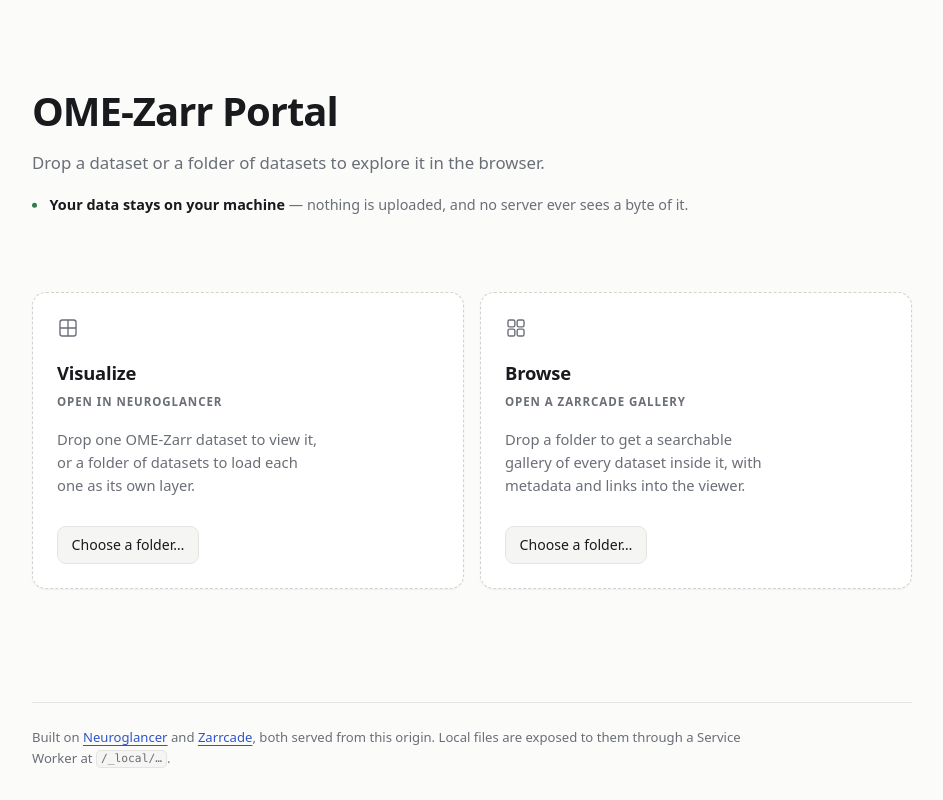
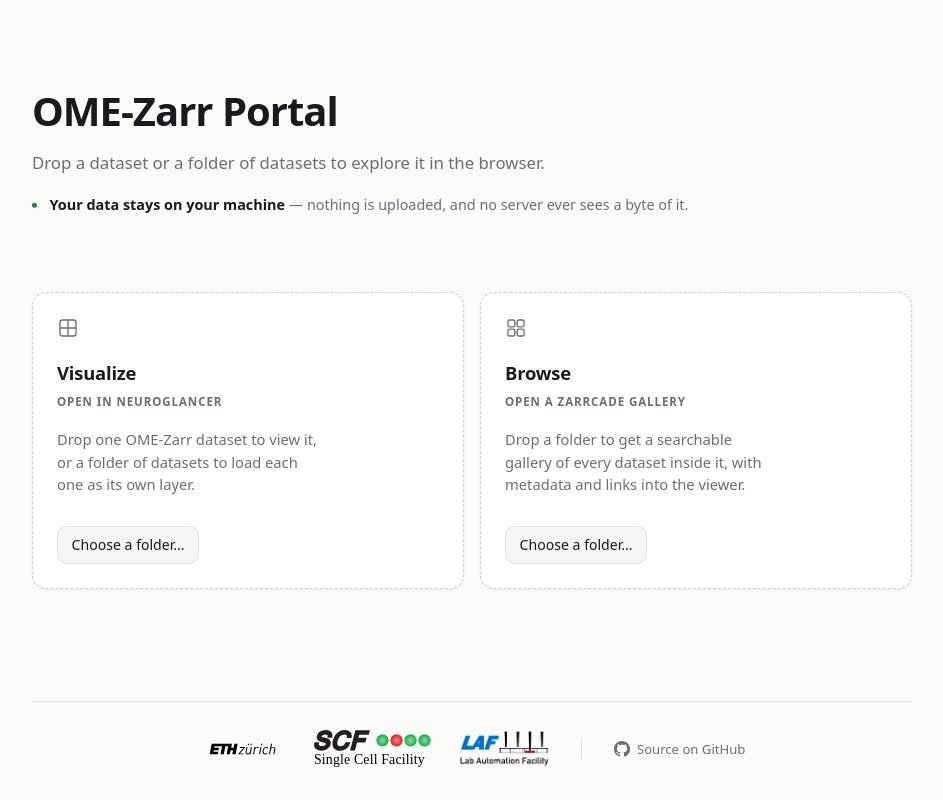
Before and after one commit to bsse-scf/ome-zarr-portal, a website built with Vite: page index.html in a window 1280 px wide. Shown: the whole page, without its empty margins (168-1111 px from the left). Built offline with nearby package versions, Linux system fonts and the light colour scheme.

Commit message:
Add a footer with the facility logos and a source link
Centre the ETH, Single Cell Facility and Lab Automation Facility marks
under a hairline rule, with a GitHub link to this repository beside them.
The logos are dark artwork on transparency, so on a dark page they are
inverted and their hue rotated a half turn, which restores the brand
colours without a light plate behind the row.

Drop the Service Worker namespace paragraph, along with the element
lookup that filled it.

Co-Authored-By: Claude Opus 5 <noreply@anthropic.com>

```diff
--- a/index.html
+++ b/index.html
@@ -73,12 +73,43 @@
       </main>
 
       <footer class="colophon">
-        <p>
-          Built on <a href="https://github.com/google/neuroglancer">Neuroglancer</a> and
-          <a href="https://github.com/JaneliaSciComp/zarrcade">Zarrcade</a>, both served
-          from this origin. Local files are exposed to them through a Service Worker at
-          <code id="namespace-example">_local/…</code>.
-        </p>
+        <div class="site-footer">
+          <div class="institution-logos" aria-label="ETH Zürich facilities">
+            <a href="https://ethz.ch/" target="_blank" rel="noopener" aria-label="ETH Zürich">
+              <img src="/src/ui/logos/eth_logo_kurz_pos.svg" alt="ETH Zürich" />
+            </a>
+            <a
+              href="https://bsse.ethz.ch/scf/"
+              target="_blank"
+              rel="noopener"
+              aria-label="D-BSSE Single Cell Facility"
+            >
+              <img src="/src/ui/logos/SCF_Logo.svg" alt="Single Cell Facility" />
+            </a>
+            <a
+              href="https://bsse.ethz.ch/scf/"
+              target="_blank"
+              rel="noopener"
+              aria-label="D-BSSE Lab Automation Facility"
+            >
+              <img src="/src/ui/logos/LAF_Logo.png" alt="Lab Automation Facility" />
+            </a>
+          </div>
+
+          <a
+            class="repo-link"
+            href="https://github.com/bsse-scf/ome-zarr-portal"
+            target="_blank"
+            rel="noopener"
+          >
+            <svg width="16" height="16" viewBox="0 0 16 16" fill="currentColor" aria-hidden="true">
+              <path
+                d="M8 0C3.58 0 0 3.58 0 8c0 3.54 2.29 6.53 5.47 7.59.4.07.55-.17.55-.38 0-.19-.01-.82-.01-1.49-2.01.37-2.53-.49-2.69-.94-.09-.23-.48-.94-.82-1.13-.28-.15-.68-.52-.01-.53.63-.01 1.08.58 1.23.82.72 1.21 1.87.87 2.33.66.07-.52.28-.87.51-1.07-1.78-.2-3.64-.89-3.64-3.95 0-.87.31-1.59.82-2.15-.08-.2-.36-1.02.08-2.12 0 0 .67-.21 2.2.82.64-.18 1.32-.27 2-.27s1.36.09 2 .27c1.53-1.04 2.2-.82 2.2-.82.44 1.1.16 1.92.08 2.12.51.56.82 1.27.82 2.15 0 3.07-1.87 3.75-3.65 3.95.29.25.54.73.54 1.48 0 1.07-.01 1.93-.01 2.2 0 .21.15.46.55.38A8.012 8.012 0 0 0 16 8c0-4.42-3.58-8-8-8Z"
+              />
+            </svg>
+            <span>Source on GitHub</span>
+          </a>
+        </div>
       </footer>
     </div>
 
--- a/src/ui/app.ts
+++ b/src/ui/app.ts
@@ -20,7 +20,7 @@ import {
   removeAllMounts,
   type Mount,
 } from '../mounts/registry';
-import { ensureServiceWorker, getBasePath, ServiceWorkerUnavailableError } from '../vfs/client';
+import { ensureServiceWorker, ServiceWorkerUnavailableError } from '../vfs/client';
 
 type Target = 'neuroglancer' | 'gallery';
 
@@ -65,13 +65,10 @@ export function startApp(): void {
   const viewerTitle = element<HTMLElement>('viewer-title');
   const viewerOpen = element<HTMLAnchorElement>('viewer-open');
   const viewerBack = element<HTMLButtonElement>('viewer-back');
-  const namespaceExample = element<HTMLElement>('namespace-example');
 
   const dropzones = Array.from(
     document.querySelectorAll<HTMLElement>('.dropzone'),
   );
-
-  namespaceExample.textContent = `${getBasePath()}_local/…`;
 
   let busy = false;
 
--- a/src/ui/styles.css
+++ b/src/ui/styles.css
@@ -292,8 +292,7 @@ main {
 .status.is-error .status-headline { color: var(--danger); }
 
 .status code,
-.notes code,
-.colophon code {
+.notes code {
   padding: 0.1em 0.35em;
   font-family: var(--mono);
   font-size: 0.86em;
@@ -425,13 +424,84 @@ main {
 
 .colophon {
   margin-top: auto;
-  padding-top: 1.5rem;
+  padding-top: 1.75rem;
   border-top: 1px solid var(--border);
   font-size: 0.82rem;
   color: var(--text-muted);
 }
 
-.colophon p { margin: 0; max-width: 46rem; text-wrap: pretty; }
+/*
+ * The footer is one centred row: who runs the service, then where its source
+ * lives. A rule between them keeps the two apart without a second line.
+ */
+.site-footer {
+  display: flex;
+  flex-wrap: wrap;
+  justify-content: center;
+  align-items: center;
+  gap: 2rem;
+}
+
+.institution-logos {
+  display: flex;
+  flex-wrap: wrap;
+  justify-content: center;
+  gap: 1.75rem;
+  align-items: center;
+}
+
+.institution-logos a { display: inline-flex; align-items: center; }
+
+.institution-logos img {
+  display: block;
+  width: auto;
+  max-width: 100%;
+  object-fit: contain;
+}
+
+/* Heights are per-logo: the three wordmarks have different optical weights. */
+.institution-logos a:nth-of-type(1) img { height: 32px; }
+.institution-logos a:nth-of-type(2) img { height: 38px; }
+.institution-logos a:nth-of-type(3) img { height: 35px; }
+
+.repo-link {
+  display: inline-flex;
+  align-items: center;
+  gap: 0.45rem;
+  padding-left: 2rem;
+  border-left: 1px solid var(--border);
+  color: var(--text-muted);
+  text-decoration: none;
+  transition: color 120ms ease;
+}
+
+.repo-link:hover { color: var(--accent); }
+.repo-link svg { flex: none; }
+
+@media (max-width: 760px) {
+  .site-footer { gap: 1.25rem; }
+
+  /* Stacked rather than side by side, so the rule between them would mislead. */
+  .repo-link { padding-left: 0; border-left: 0; }
+
+  /* Smaller marks, so three of them still fit on a phone. */
+  .institution-logos { gap: 1.25rem; }
+  .institution-logos a:nth-of-type(1) img { height: 26px; }
+  .institution-logos a:nth-of-type(2) img { height: 31px; }
+  .institution-logos a:nth-of-type(3) img { height: 29px; }
+}
+
+/*
+ * All three marks are dark artwork on transparency, which a dark page would
+ * swallow. Inverting flips the black lettering to white but also takes every
+ * hue to its opposite; rotating the hue a full half turn afterwards puts them
+ * back, so the ETH and facility names read as white while the SCF dots stay
+ * green and red and the LAF wordmark stays blue. One declaration, no light
+ * plate under the row, and it covers the PNG as well as the two SVGs.
+ */
+@media (prefers-color-scheme: dark) {
+  .institution-logos img { filter: invert(1) hue-rotate(180deg); }
+}
 
 /* ----------------------------------------------------------------- viewer */
 
```
Also changed, not shown: src/ui/logos/LAF_Logo.png (added), src/ui/logos/SCF_Logo.svg (added), src/ui/logos/eth_logo_kurz_pos.svg (added).
